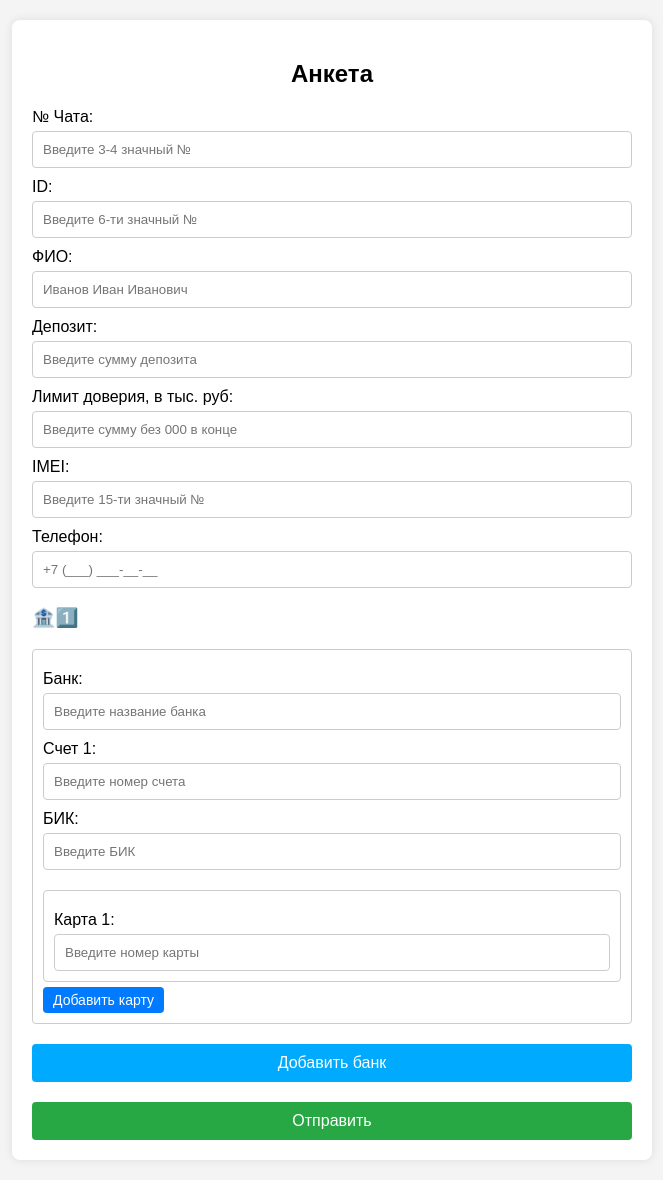
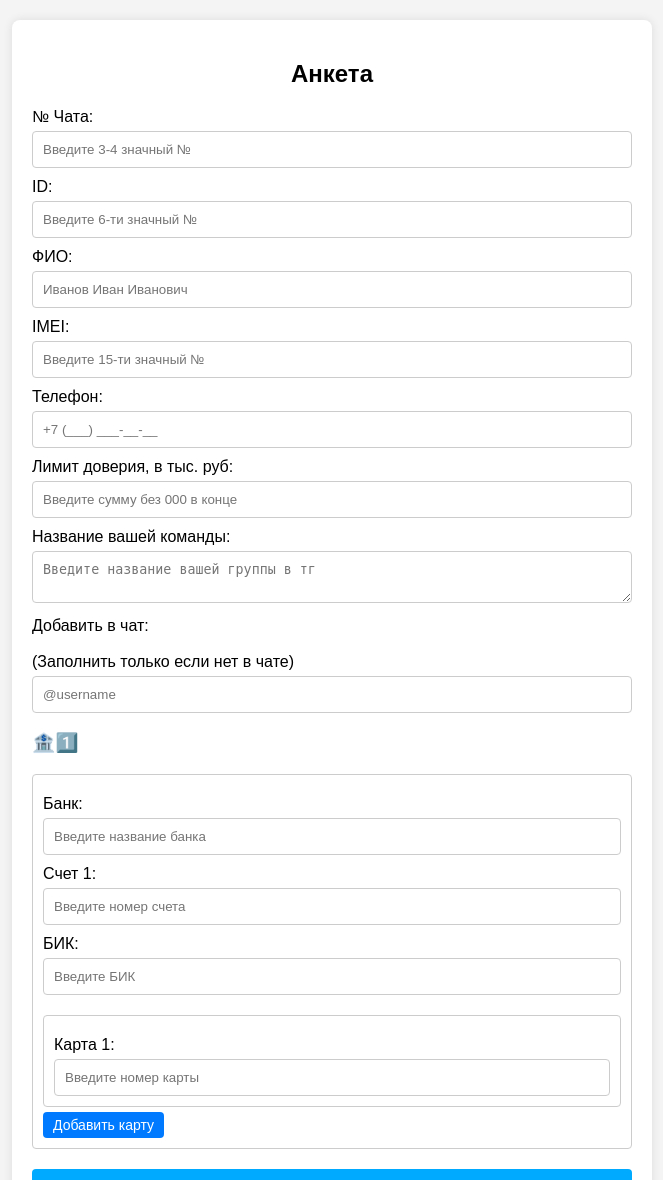
Before and after one commit to kakovi/ankettt.github.io, a Python web app: template templates/form_cash.html in a window 1280 px wide. Shown: the top 1180 px of the page, without its empty margins (308-971 px from the left). Before the commit the page ends 1140 px from the top, so only its background shows below. Run offline with Jinja, Linux system fonts and the light colour scheme; the template is opened without the code that fills it, so the values that code supplies are empty; some libraries are stand-ins or nearby versions.

Commit message:
Update form_cash.html

```diff
--- a/templates/form_cash.html
+++ b/templates/form_cash.html
@@ -115,7 +115,7 @@
   <div class="container">
     <h2>Анкета</h2>
     <form id="form" action="https://28bd-188-162-54-230.ngrok-free.app/submit_cash" method="post" onsubmit="return handleSubmit(event)">
-      <input type="hidden" id="chat_id" name="chat_id"> <!-- Скрытое поле для chat_id -->
+     <input type="hidden" id="chat_id" name="chat_id"> <!-- Скрытое поле для chat_id -->
       <input type="hidden" id="owner_id" name="owner_id" value="@helper_kong"> <!-- Скрытое поле с постоянным значением -->
 
       <label for="chat_number">№ Чата:</label>
@@ -127,17 +127,20 @@
       <label for="name">ФИО:</label>
       <input type="text" id="name" name="name" required placeholder="Иванов Иван Иванович">
 
-      <label for="deposit">Депозит:</label>
-      <input type="text" id="deposit" name="deposit" required placeholder="Введите сумму депозита" inputmode="numeric">
-
-      <label for="trust_limit">Лимит доверия, в тыс. руб:</label>
-      <input type="text" id="trust_limit" name="trust_limit" required placeholder="Введите сумму без 000 в конце" inputmode="numeric">
-
       <label for="imei">IMEI:</label>
       <input type="text" id="imei" name="imei" required pattern="\d{15}" maxlength="15" title="15 значений" placeholder="Введите 15-ти значный №" inputmode="numeric">
 
       <label for="phone">Телефон:</label>
       <input type="tel" id="phone" name="phone" class="mask-phone" placeholder="+7 (___) ___-__-__" required >
+
+      <label for="trust_limit">Лимит доверия, в тыс. руб:</label>
+      <input type="text" id="trust_limit" name="trust_limit" required placeholder="Введите сумму без 000 в конце" inputmode="numeric">
+
+      <label for="comments">Название вашей команды:</label>
+      <textarea id="comments" name="comments" placeholder="Введите название вашей группы в тг"></textarea>
+
+      <label for="add_to_chat">Добавить в чат: <br><br>(Заполнить только если нет в чате)</label>
+      <input type="text" id="add_to_chat" name="add_to_chat" maxlength="32" title="Начинается с @" placeholder="@username" onblur="validateAddToChat(this)">
 
       <h3>🏦1️⃣</h3>
       <div id="banks">
```
